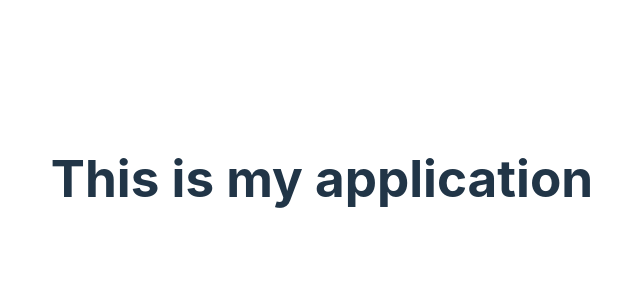
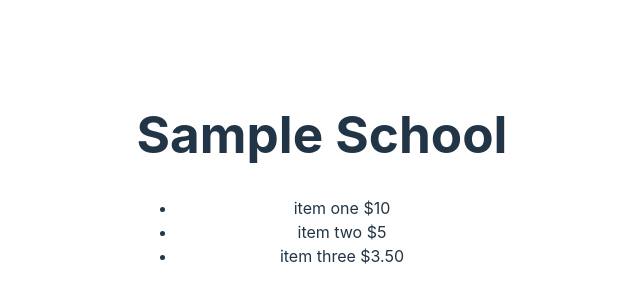
Before and after one commit to jaesalaski/purchasing-app, a React (Vite) app: page / in a window 1280 px wide. Shown: the part 222-522 px from the top of the page, without its empty margins (318-958 px from the left). Built offline with nearby package versions, Linux system fonts and the light colour scheme.

Commit message:
updated node_modules

```diff
--- a/src/App.jsx
+++ b/src/App.jsx
@@ -2,11 +2,21 @@ import { useState } from "react";
 import "./App.css";
 
 function App() {
-  const [count, setCount] = useState(0);
-
+  const items = [
+    { id: 1, text: "item one", cost: "10" },
+    { id: 2, text: "item two", cost: "5" },
+    { id: 3, text: "item three", cost: "3.50" },
+  ];
   return (
     <>
-      <h1>This is my application</h1>
+      <h1>Sample School</h1>
+      <ul>
+        {items.map((item, index) => (
+          <li>
+            {item.text} ${item.cost}
+          </li>
+        ))}
+      </ul>
     </>
   );
 }
```
Also changed, not shown: 1 other file (tests, documents, lock files or other folders).
